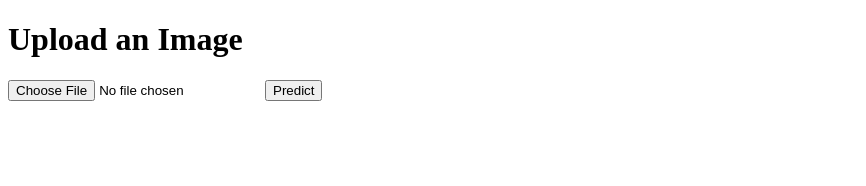
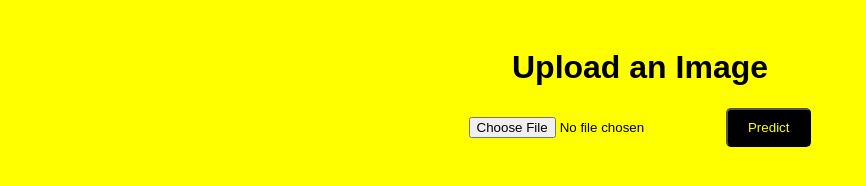
Before and after one commit to 0x-Singularity/BusyBeeBackend, a plain HTML site: page index.html in a window 1280 px wide. Shown: the whole page, without its empty margins (0-866 px from the left). Drawn offline with Linux system fonts and the light colour scheme.

Commit message:
working front end and POST request

```diff
--- a/index.html
+++ b/index.html
@@ -4,7 +4,7 @@
     <title>Busy Bee MVP</title>
     <meta charset="UTF-8">
     <meta name="viewport" content="width=device-width, initial-scale=1">
-    <link href="style.css" rel="stylesheet">
+    <link href="styles.css" rel="stylesheet">
     <script src="script.js" defer></script>
   </head>
   <body>
--- a/styles.css
+++ b/styles.css
@@ -3,6 +3,7 @@ body {
   background-color: yellow;
   color: black;
   padding: 20px;
+  text-align: center;
 }
 
 h1 {
@@ -20,7 +21,7 @@ input[type="file"] {
 input[type="submit"] {
   background-color: black;
   color: yellow;
-  border: none;
+  border-radius: 5px;
   padding: 10px 20px;
   cursor: pointer;
 }
```
